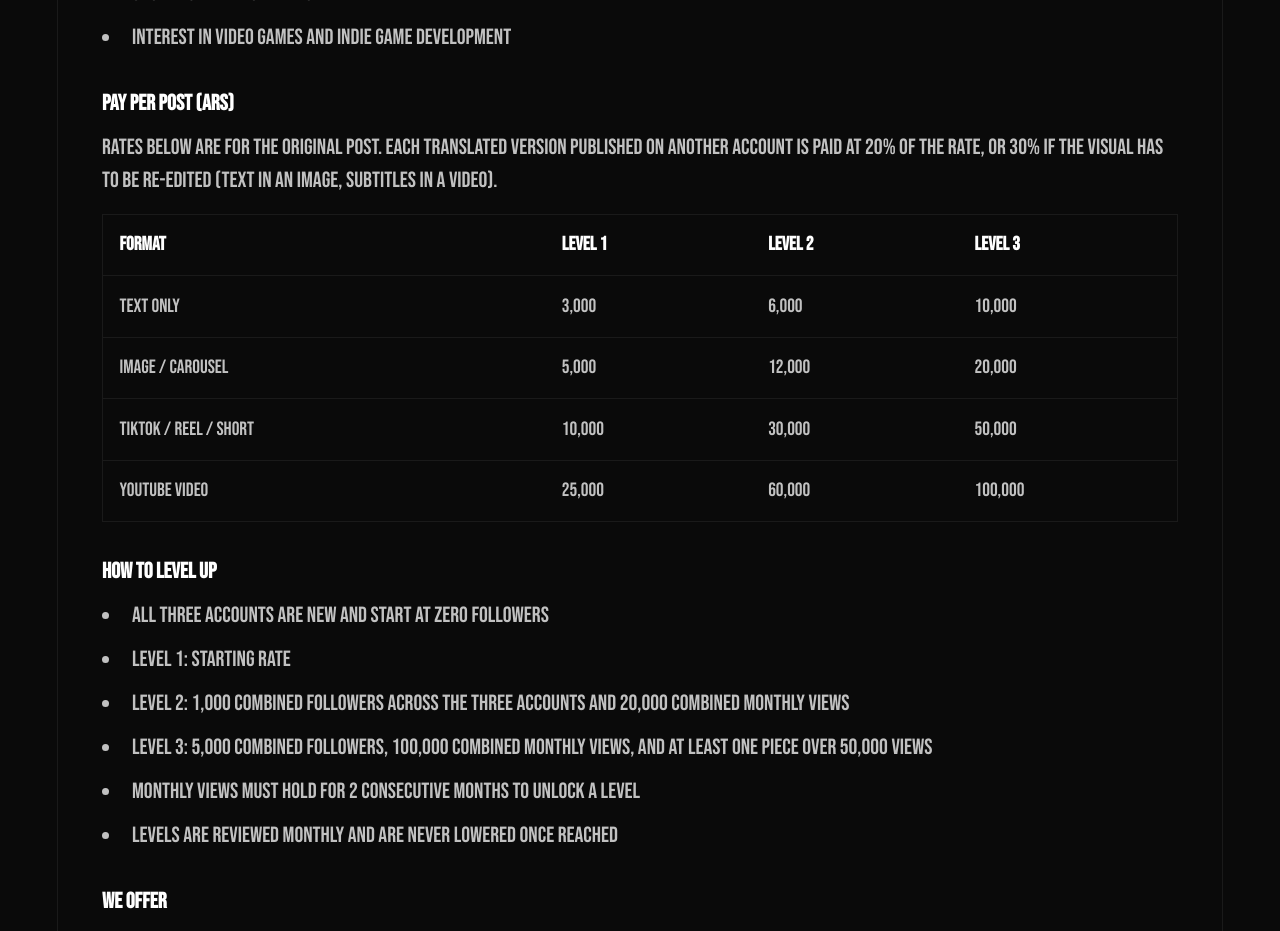
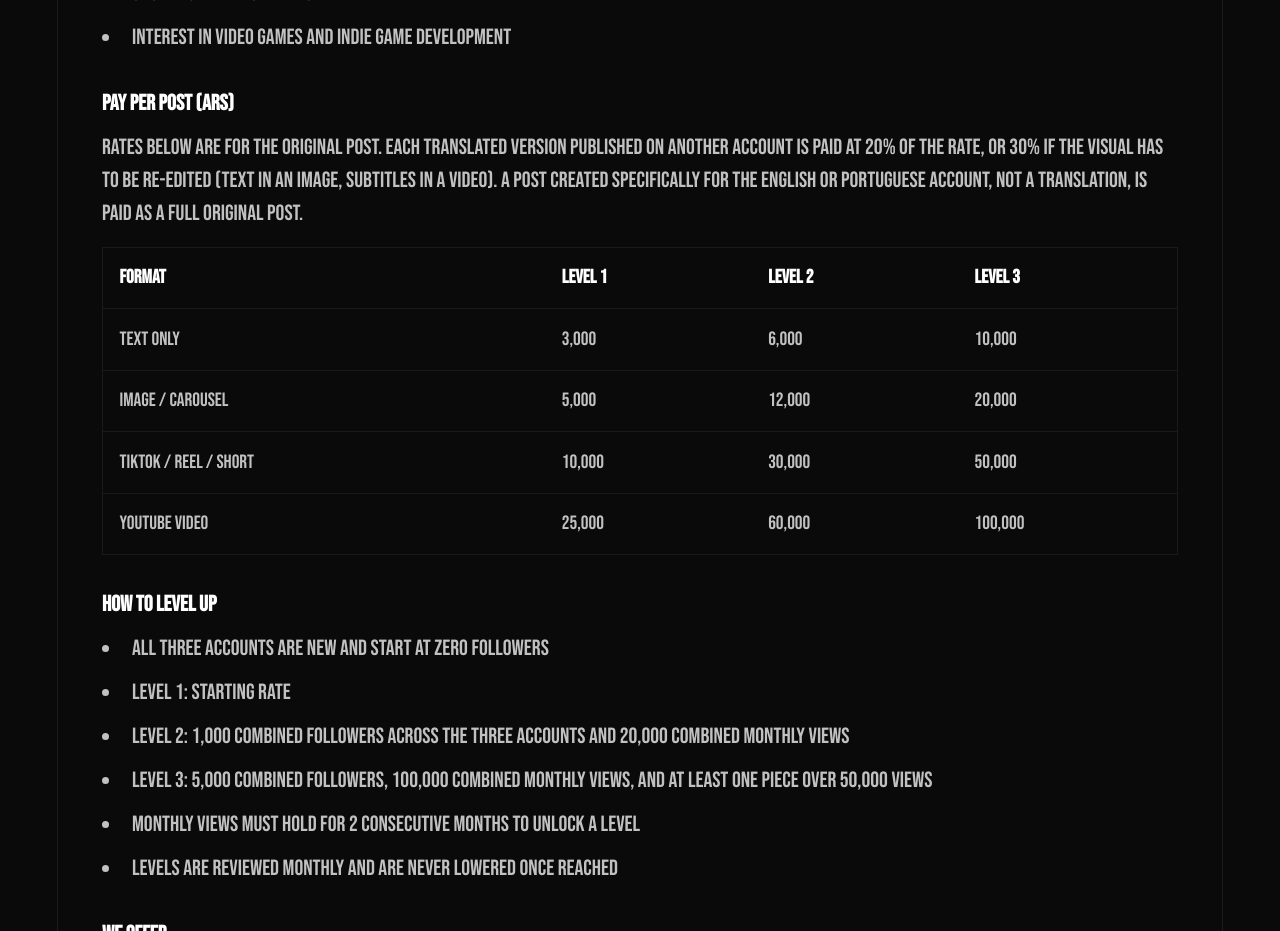
Before and after one commit to belisario-studio/landing, a Next.js app: page /careers in a window 1280 px wide. Shown: the part 3460-4391 px from the top of the page. Built offline with nearby package versions, Linux system fonts and the light colour scheme.

Commit message:
Community Manager Trainee: clarify original posts on any account pay full rate
Co-Authored-By: Claude Opus 5.5 <noreply@anthropic.com>
Claude-Session: https://claude.ai/code/session_015iDPM22CRtswXdc575pcWo

```diff
--- a/app/careers/page.tsx
+++ b/app/careers/page.tsx
@@ -180,7 +180,8 @@ export default function Careers() {
                   <p className="text-foreground opacity-75 mb-3">
                     Rates below are for the original post. Each translated version published on another account is
                     paid at 20% of the rate, or 30% if the visual has to be re-edited (text in an image, subtitles in a
-                    video).
+                    video). A post created specifically for the English or Portuguese account, not a translation, is
+                    paid as a full original post.
                   </p>
                   <div className="overflow-x-auto">
                     <table className="w-full text-sm text-left border border-border">
```
